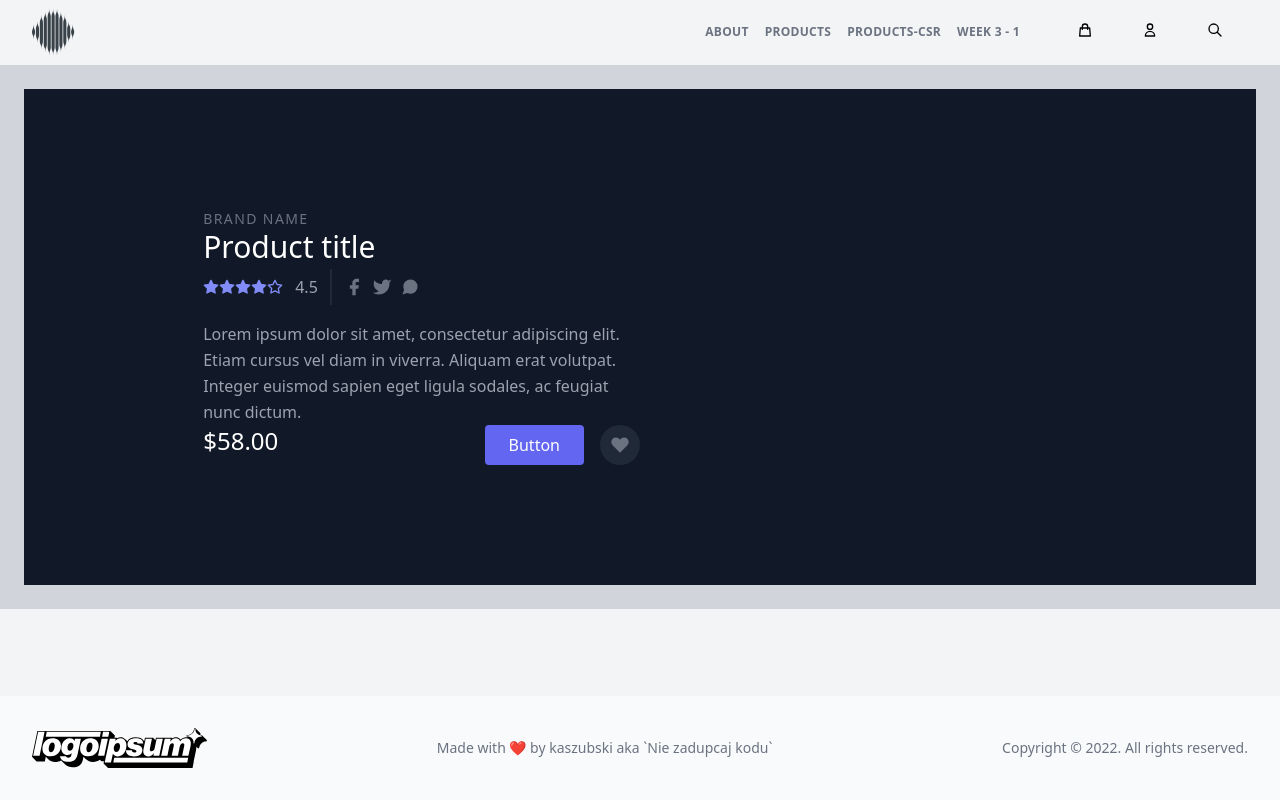
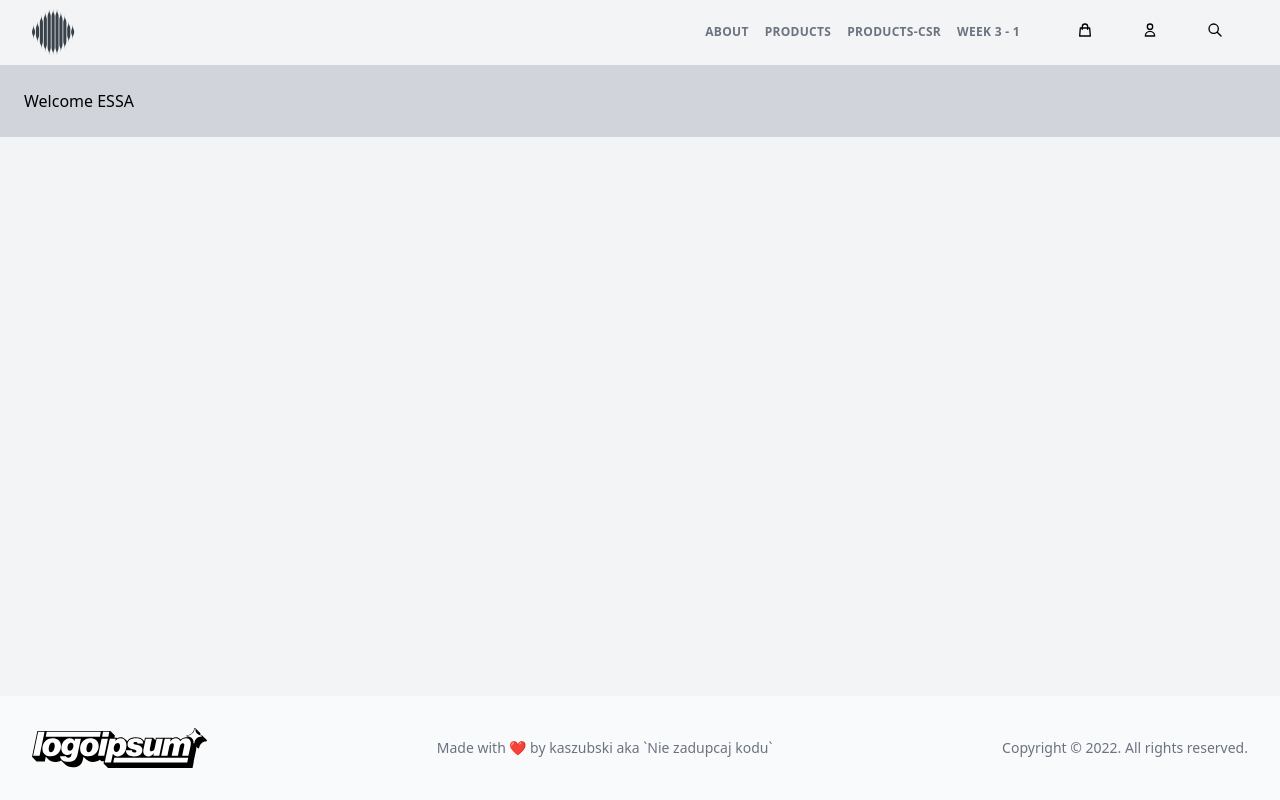
Before and after one commit to kaszubski/next-shop, a Next.js app: page / in a window 1280 px wide. Built offline with nearby package versions, Linux system fonts and the light colour scheme; grey boxes are pictures that could not be loaded.

Commit message:
In progress - almost done

```diff
--- /dev/null
+++ b/components/EssaReactMarkdown.tsx
@@ -0,0 +1,25 @@
+/* eslint-disable react/jsx-props-no-spreading */
+/* eslint-disable react/no-unstable-nested-components */
+import Link from 'next/link';
+import ReactMarkdown from 'react-markdown';
+
+export function EssaReactMarkdown({ children }: { children: string }) {
+  return (
+    <ReactMarkdown
+      components={{
+        a: ({ href, ...props }) => {
+          if (!href) {
+            return <a {...props}>{props.children}</a>;
+          }
+          return (
+            <Link href={href}>
+              <a {...props}>{props.children}</a>
+            </Link>
+          );
+        },
+      }}
+    >
+      {children}
+    </ReactMarkdown>
+  );
+}
--- a/components/Product.tsx
+++ b/components/Product.tsx
@@ -1,98 +1,46 @@
-/* eslint-disable jsx-a11y/control-has-associated-label */
+/* eslint-disable react/jsx-props-no-spreading */
 /* eslint-disable jsx-a11y/anchor-is-valid */
 import Link from 'next/link';
 import Image from 'next/image';
-import ReactMarkdown from 'react-markdown';
 import { NextSeo } from 'next-seo';
+import { MDXRemote } from 'next-mdx-remote';
 import { Raiting } from './Raiting';
+import { MarkdownResult } from '../utils';
 
 interface IProductDetails {
-  id: number,
-  title: string,
-  imgUrl: string,
-  imgAlt: string,
-  description: string,
-  longDescription: string,
-  rating: number
+  id: number;
+  title: string;
+  imgUrl: string;
+  imgAlt: string;
+  description: string;
+  longDescription: MarkdownResult;
+  rating: number;
 }
 
 interface IProductDetailsProps {
-  data: IProductDetails
-}
-
-export function ProductDetailSwag({ data }: IProductDetailsProps) {
-  return (
-    <section className="text-gray-400 bg-gray-900 body-font overflow-hidden">
-      <div className="container px-5 py-24 mx-auto">
-        <div className="lg:w-4/5 mx-auto flex flex-wrap">
-          <Image alt="ecommerce" className="lg:w-1/2 w-full lg:h-auto h-64 object-cover object-center rounded" src={data.imgUrl} layout="responsive" width={16} height={9} objectFit="contain" />
-          <div className="lg:w-1/2 w-full lg:pl-10 lg:py-6 mt-6 lg:mt-0">
-            <h2 className="text-sm title-font text-gray-500 tracking-widest">BRAND NAME</h2>
-            <h1 className="text-white text-3xl title-font font-medium mb-1">{data.title}</h1>
-            <div className="flex mb-4">
-              <span className="flex items-center">
-                <svg fill="currentColor" stroke="currentColor" strokeLinecap="round" strokeLinejoin="round" strokeWidth="2" className="w-4 h-4 text-indigo-400" viewBox="0 0 24 24">
-                  <path d="M12 2l3.09 6.26L22 9.27l-5 4.87 1.18 6.88L12 17.77l-6.18 3.25L7 14.14 2 9.27l6.91-1.01L12 2z" />
-                </svg>
-                <svg fill="currentColor" stroke="currentColor" strokeLinecap="round" strokeLinejoin="round" strokeWidth="2" className="w-4 h-4 text-indigo-400" viewBox="0 0 24 24">
-                  <path d="M12 2l3.09 6.26L22 9.27l-5 4.87 1.18 6.88L12 17.77l-6.18 3.25L7 14.14 2 9.27l6.91-1.01L12 2z" />
-                </svg>
-                <svg fill="currentColor" stroke="currentColor" strokeLinecap="round" strokeLinejoin="round" strokeWidth="2" className="w-4 h-4 text-indigo-400" viewBox="0 0 24 24">
-                  <path d="M12 2l3.09 6.26L22 9.27l-5 4.87 1.18 6.88L12 17.77l-6.18 3.25L7 14.14 2 9.27l6.91-1.01L12 2z" />
-                </svg>
-                <svg fill="currentColor" stroke="currentColor" strokeLinecap="round" strokeLinejoin="round" strokeWidth="2" className="w-4 h-4 text-indigo-400" viewBox="0 0 24 24">
-                  <path d="M12 2l3.09 6.26L22 9.27l-5 4.87 1.18 6.88L12 17.77l-6.18 3.25L7 14.14 2 9.27l6.91-1.01L12 2z" />
-                </svg>
-                <svg fill="none" stroke="currentColor" strokeLinecap="round" strokeLinejoin="round" strokeWidth="2" className="w-4 h-4 text-indigo-400" viewBox="0 0 24 24">
-                  <path d="M12 2l3.09 6.26L22 9.27l-5 4.87 1.18 6.88L12 17.77l-6.18 3.25L7 14.14 2 9.27l6.91-1.01L12 2z" />
-                </svg>
-                <span className="ml-3">{data.rating}</span>
-              </span>
-              <span className="flex ml-3 pl-3 py-2 border-l-2 border-gray-800 text-gray-500 space-x-2">
-                <a>
-                  <svg fill="currentColor" strokeLinecap="round" strokeLinejoin="round" strokeWidth="2" className="w-5 h-5" viewBox="0 0 24 24">
-                    <path d="M18 2h-3a5 5 0 00-5 5v3H7v4h3v8h4v-8h3l1-4h-4V7a1 1 0 011-1h3z" />
-                  </svg>
-                </a>
-                <a>
-                  <svg fill="currentColor" strokeLinecap="round" strokeLinejoin="round" strokeWidth="2" className="w-5 h-5" viewBox="0 0 24 24">
-                    <path d="M23 3a10.9 10.9 0 01-3.14 1.53 4.48 4.48 0 00-7.86 3v1A10.66 10.66 0 013 4s-4 9 5 13a11.64 11.64 0 01-7 2c9 5 20 0 20-11.5a4.5 4.5 0 00-.08-.83A7.72 7.72 0 0023 3z" />
-                  </svg>
-                </a>
-                <a>
-                  <svg fill="currentColor" strokeLinecap="round" strokeLinejoin="round" strokeWidth="2" className="w-5 h-5" viewBox="0 0 24 24">
-                    <path d="M21 11.5a8.38 8.38 0 01-.9 3.8 8.5 8.5 0 01-7.6 4.7 8.38 8.38 0 01-3.8-.9L3 21l1.9-5.7a8.38 8.38 0 01-.9-3.8 8.5 8.5 0 014.7-7.6 8.38 8.38 0 013.8-.9h.5a8.48 8.48 0 018 8v.5z" />
-                  </svg>
-                </a>
-              </span>
-            </div>
-            <p className="leading-relaxed">{data.description}</p>
-            <div className="flex">
-              <span className="title-font font-medium text-2xl text-white">$58.00</span>
-              <button type="button" className="flex ml-auto text-white bg-indigo-500 border-0 py-2 px-6 focus:outline-none hover:bg-indigo-600 rounded">Button</button>
-              <button type="button" className="rounded-full w-10 h-10 bg-gray-800 p-0 border-0 inline-flex items-center justify-center text-gray-500 ml-4">
-                <svg fill="currentColor" strokeLinecap="round" strokeLinejoin="round" strokeWidth="2" className="w-5 h-5" viewBox="0 0 24 24">
-                  <path d="M20.84 4.61a5.5 5.5 0 00-7.78 0L12 5.67l-1.06-1.06a5.5 5.5 0 00-7.78 7.78l1.06 1.06L12 21.23l7.78-7.78 1.06-1.06a5.5 5.5 0 000-7.78z" />
-                </svg>
-              </button>
-            </div>
-          </div>
-        </div>
-      </div>
-    </section>
-  );
+  data: IProductDetails;
 }
 
 export function ProductDetails({ data }: IProductDetailsProps) {
   return (
     <>
-      <NextSeo title={data.title} description={data.description} canonical={`https://next-shop-olive.vercel.app/products/${data.id}`} />
+      <NextSeo
+        title={data.title}
+        description={data.description}
+        canonical={`https://next-shop-olive.vercel.app/products/${data.id}`}
+      />
       <h2 className="p-4 text-3xl font-bold">{data.title}</h2>
-      <Image src={data.imgUrl} alt={data.imgAlt} layout="responsive" width={4} height={3} objectFit="contain" />
+      <Image
+        src={data.imgUrl}
+        alt={data.imgAlt}
+        layout="responsive"
+        width={4}
+        height={3}
+        objectFit="contain"
+      />
       <article className="prose lg:prose-xl">
-        <ReactMarkdown>
-          {data.longDescription}
-        </ReactMarkdown>
+        <MDXRemote {...data.longDescription} />
+        {/* {'[link](/products/2)'} */}
       </article>
       <Raiting raiting={data.rating} />
     </>
@@ -102,21 +50,26 @@ export function ProductDetails({ data }: IProductDetailsProps) {
 type TProductListItem = Pick<IProductDetails, 'id' | 'title' | 'imgUrl' | 'imgAlt' | 'description' | 'longDescription'>;
 
 interface IProductListItemProps {
-  data: TProductListItem
+  data: TProductListItem;
 }
 
 export function ProductListItem({ data }: IProductListItemProps) {
   return (
     <>
       <div className="bg-white p-4">
-        <Image src={data.imgUrl} alt={data.imgAlt} layout="responsive" width={16} height={9} objectFit="contain" />
+        <Image
+          src={data.imgUrl}
+          alt={data.imgAlt}
+          layout="responsive"
+          width={16}
+          height={9}
+          objectFit="contain"
+        />
       </div>
       <Link href={`/products/${data.id}`}>
         <a>
           <h2 className="p-4 text-3xl font-bold">{data.title}</h2>
-          <p className="p-4">
-            {data.description}
-          </p>
+          <p className="p-4">{data.description}</p>
         </a>
       </Link>
     </>
--- a/package.json
+++ b/package.json
@@ -16,6 +16,7 @@
     "eslint-config-airbnb": "^19.0.4",
     "eslint-config-airbnb-typescript": "^17.0.0",
     "next": "12.3.1",
+    "next-mdx-remote": "^4.1.0",
     "next-seo": "^5.13.0",
     "react": "18.2.0",
     "react-dom": "18.2.0",
--- a/pages/index.tsx
+++ b/pages/index.tsx
@@ -1,21 +1,9 @@
 import { Main } from '../components/Main';
-import { ProductDetailSwag } from '../components/Product';
-
-const DATA = {
-  id: 1,
-  title: 'Product title',
-  imgUrl: 'https://picsum.photos/id/536/354',
-  imgAlt: 'random_pic',
-  longDescription: 'Essa',
-  description:
-    'Lorem ipsum dolor sit amet, consectetur adipiscing elit. Etiam cursus vel diam in viverra. Aliquam erat volutpat. Integer euismod sapien eget ligula sodales, ac feugiat nunc dictum.',
-  rating: 4.5,
-};
 
 function Home() {
   return (
     <Main>
-      <ProductDetailSwag data={DATA} />
+      Welcome ESSA
     </Main>
   );
 }
--- a/pages/products-csr.tsx
+++ b/pages/products-csr.tsx
@@ -1,11 +1,12 @@
 import { useQuery } from '@tanstack/react-query';
+import { MDXRemoteSerializeResult } from 'next-mdx-remote';
 import { ProductDetails } from '../components/Product';
 
 export interface IStoreApiResponse {
   id: number;
   title: string;
   price: number;
-  longDescription: string;
+  longDescription: MDXRemoteSerializeResult<Record<string, unknown>>;
   description: string;
   category: string;
   image: string;
--- a/pages/products.tsx
+++ b/pages/products.tsx
@@ -1,4 +1,5 @@
 import { InferGetStaticPropsType } from 'next';
+import { MDXRemoteSerializeResult } from 'next-mdx-remote';
 import { ProductListItem } from '../components/Product';
 
 export interface IStoreApiResponse {
@@ -6,7 +7,7 @@ export interface IStoreApiResponse {
   title: string;
   price: number;
   description: string;
-  longDescription: string,
+  longDescription: MDXRemoteSerializeResult<Record<string, unknown>>;
   category: string;
   image: string;
   rating: {
--- a/pages/products/[productId].tsx
+++ b/pages/products/[productId].tsx
@@ -1,17 +1,19 @@
 /* eslint-disable jsx-a11y/anchor-is-valid */
 import { GetStaticPropsContext, InferGetStaticPropsType } from 'next';
+import { serialize } from 'next-mdx-remote/serialize';
 import Link from 'next/link';
 import { ProductDetails } from '../../components/Product';
 import { TInferGetStaticPathsType } from '../../types';
+import { MarkdownResult } from '../../utils';
 
-export interface StoreApiResponse {
+export interface IStoreApiResponse {
   id: number;
   title: string;
   price: number;
   description: string;
   category: string;
   image: string;
-  longDescription: string;
+  longDescription: MarkdownResult;
   rating: {
     rate: number;
     count: number;
@@ -20,7 +22,7 @@ export interface StoreApiResponse {
 
 export async function getStaticPaths() {
   const res = await fetch('https://naszsklep-api.vercel.app/api/products');
-  const data: StoreApiResponse[] = (await res.json()) as StoreApiResponse[];
+  const data: IStoreApiResponse[] = (await res.json()) as IStoreApiResponse[];
 
   return {
     paths: data.map((product) => ({
@@ -43,11 +45,21 @@ export async function getStaticProps({
   }
 
   const res = await fetch(`https://naszsklep-api.vercel.app/api/products/${params?.productId}`);
-  const data: StoreApiResponse | null = (await res.json()) as StoreApiResponse | null;
+  const data: IStoreApiResponse | null = (await res.json()) as IStoreApiResponse | null;
+
+  if (!data) {
+    return {
+      props: {},
+      notFound: true,
+    };
+  }
 
   return {
     props: {
-      data,
+      data: {
+        ...data,
+        longDescription: await serialize(data.longDescription as unknown as string),
+      },
     },
   };
 }
--- /dev/null
+++ b/utils.ts
@@ -0,0 +1,3 @@
+import { MDXRemoteSerializeResult } from 'next-mdx-remote';
+
+export type MarkdownResult = MDXRemoteSerializeResult<Record<string, unknown>>;
```
Also changed, not shown: 1 other file (tests, documents, lock files or other folders).
